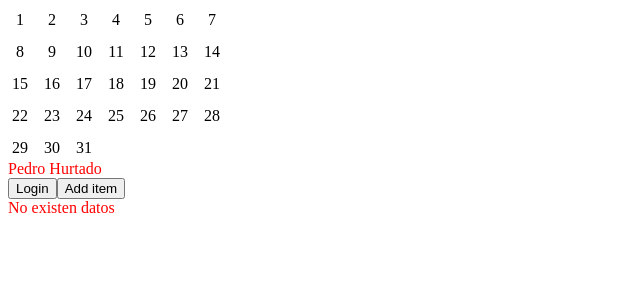
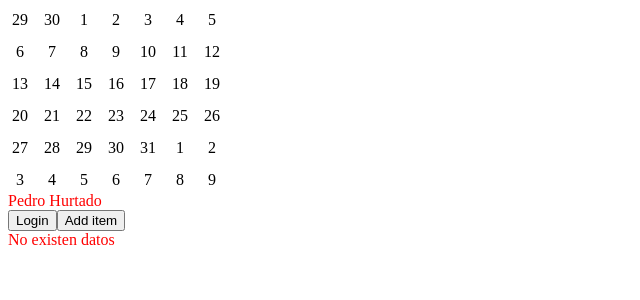
Before and after one commit to PedroHurtado/angular_ceg, an Angular app: page / in a window 1280 px wide. Shown: the top 300 px of the page, without its empty margins (0-640 px from the left). Built offline with nearby package versions, Linux system fonts and the light colour scheme.

Commit message:
calendar

```diff
--- a/src/app/calendar/calendar.html
+++ b/src/app/calendar/calendar.html
@@ -1,3 +1,3 @@
-@for (day of days; track day; let index=$index) {
-  <div class="day" [attr.data-index]="index">{{day}}</div>
+@for (day of days; track day.date; let index=$index) {
+  <div class="day" [attr.data-index]="index">{{day.day}}</div>
 }
--- a/src/app/calendar/calendar.ts
+++ b/src/app/calendar/calendar.ts
@@ -1,5 +1,5 @@
 import { Component, HostListener } from '@angular/core';
-
+import { CalendarDay, generateCalendar } from './calendat-service';
 @Component({
   selector: 'app-calendar',
   imports: [],
@@ -7,7 +7,8 @@ import { Component, HostListener } from '@angular/core';
   styleUrl: './calendar.css'
 })
 export class Calendar {
-  days: number[] = [...Array(31).keys()].map(i => i + 1);
+  //days:number [] = [...Array(31).keys()].map(i => i + 1);
+  days:CalendarDay [] = [...generateCalendar()]
 
   @HostListener('click', ['$event'])
   handlerClick(ev:Event){
```
